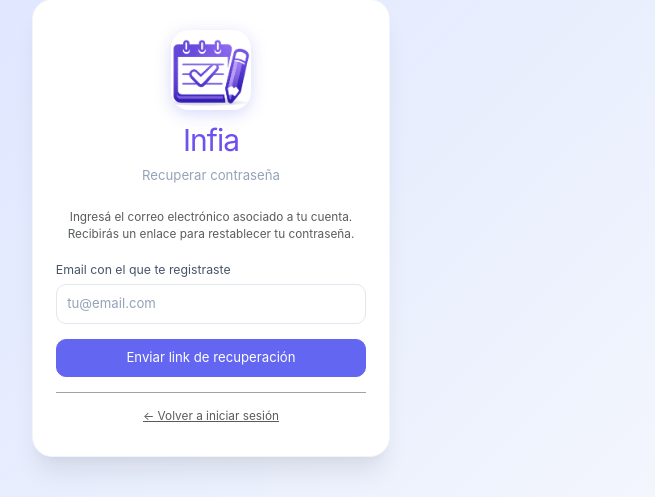
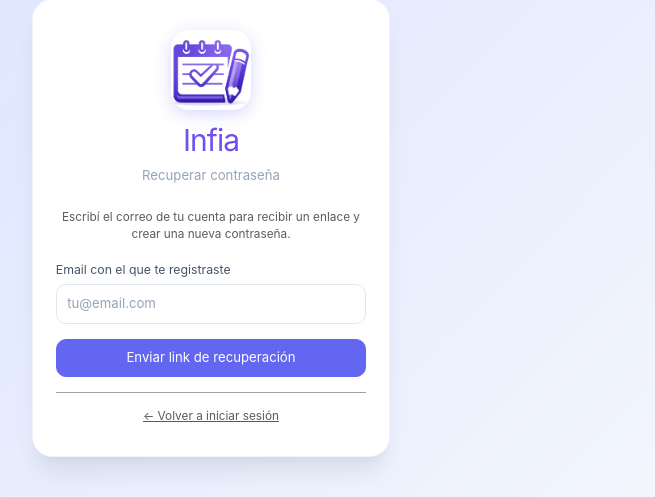
Before and after one commit to chiarakordek/Asistente_Infia, a Flask app: page /forgot in a window 1280 px wide. Shown: the part 172-669 px from the top of the page, without its empty margins (429-1084 px from the left). Run offline with Flask 3, Linux system fonts and the light colour scheme; data that the repository does not hold is empty; some libraries are stand-ins or nearby versions.

Commit message:
feat: ajuste de texto en pantalla de recuperacion de contrasena

```diff
--- a/templates/forgot.html
+++ b/templates/forgot.html
@@ -21,7 +21,7 @@
               <div class="auth-brand">Infia</div>
               <p class="auth-subtitle mt-1">Recuperar contraseña</p>
             </div>
-            <p class="text-center text-muted small mb-3">Ingresá el correo electrónico asociado a tu cuenta. Recibirás un enlace para restablecer tu contraseña.</p>
+            <p class="text-center text-muted small mb-3">Escribí el correo de tu cuenta para recibir un enlace y crear una nueva contraseña.</p>
             <form id="forgotForm">
               <div class="mb-3">
                 <label class="form-label">Email con el que te registraste</label>
```
